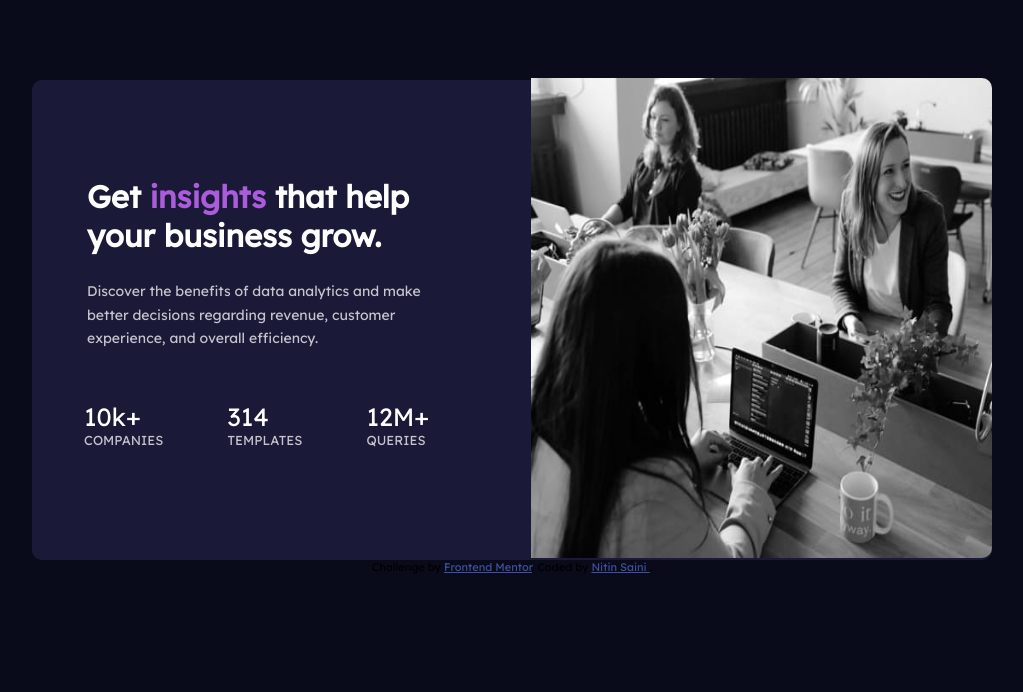
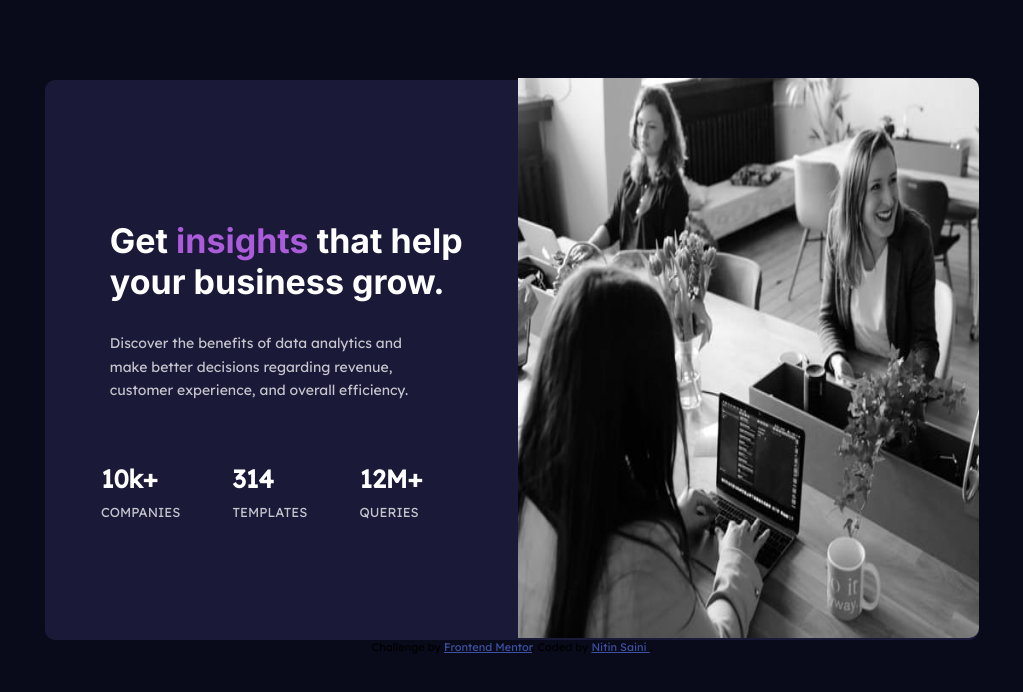
Before and after one commit to NitinSaini007/stats-preview-card-component-main, a plain HTML site: page index.html in a window 1280 px wide. Shown: the whole page, without its empty margins (128-1151 px from the left). Drawn offline with Linux system fonts and the light colour scheme.

Commit message:
Second Commit

```diff
--- a/style.css
+++ b/style.css
@@ -9,7 +9,6 @@
 
 body{
     background-color: hsl(233, 47%, 7%);
-    font-family: 'Inter', sans-serif;
     font-family: 'Lexend Deca', sans-serif;
 }
 
@@ -19,26 +18,29 @@ body{
     display: flex;
     justify-content: center;
     align-items: center;
-    width: 75%;
-    height: 60vh;
+    width: 73%;
+    height: 70vh;
     border-radius: 10px;
 }
 
 h1{
     color: hsl(0, 0%, 100%);
-    padding: 35px 47px 25px 55px;
-    font-size: 31px;
+    padding: 70px 55px 25px 65px;
+    font-size: 34px;
+    font-family: 'Inter', sans-serif;
+
 }
 
 .content{
-    padding: 0px 70px 50px 55px;
+    padding: 5px 75px 60px 65px;
     color:hsla(0, 0%, 100%, 0.75);
     font-size: 14px;
     line-height: 170%;
+    color: hsla(0, 0%, 100%, 0.75);
 }
 
 .sub-content{
-    padding: 0px 70px 50px 20px;
+    padding: 0px 70px 50px 30px;
     display: flex;
     color:hsl(0, 0%, 100%);
 
@@ -47,7 +49,7 @@ h1{
 .image1{
     border-top-right-radius: 10px;
     border-bottom-right-radius: 10px;
-    height: 60vh;
+    height: 70vh;
     width: 36vw;
 }
 
@@ -57,12 +59,15 @@ h1{
 
 .info-heading{
     font-size: 25px;
+    font-weight: bold;
 }
 
 .info-detail{
     color:hsla(0, 0%, 100%, 0.75);
     text-transform: uppercase;
     font-size: 13px;
+    padding-top: 10px;
+    font-family: 'Lexend Deca', sans-serif;
 }
 
 @media only screen and (max-width: 375px){
@@ -74,7 +79,7 @@ h1{
         width: 82%;
         display: flex;
         flex-direction: column;
-        height: 140vh;
+        height: 150vh;
         justify-content: center;
         /* flex-wrap: wrap-reverse; */
     }
```
